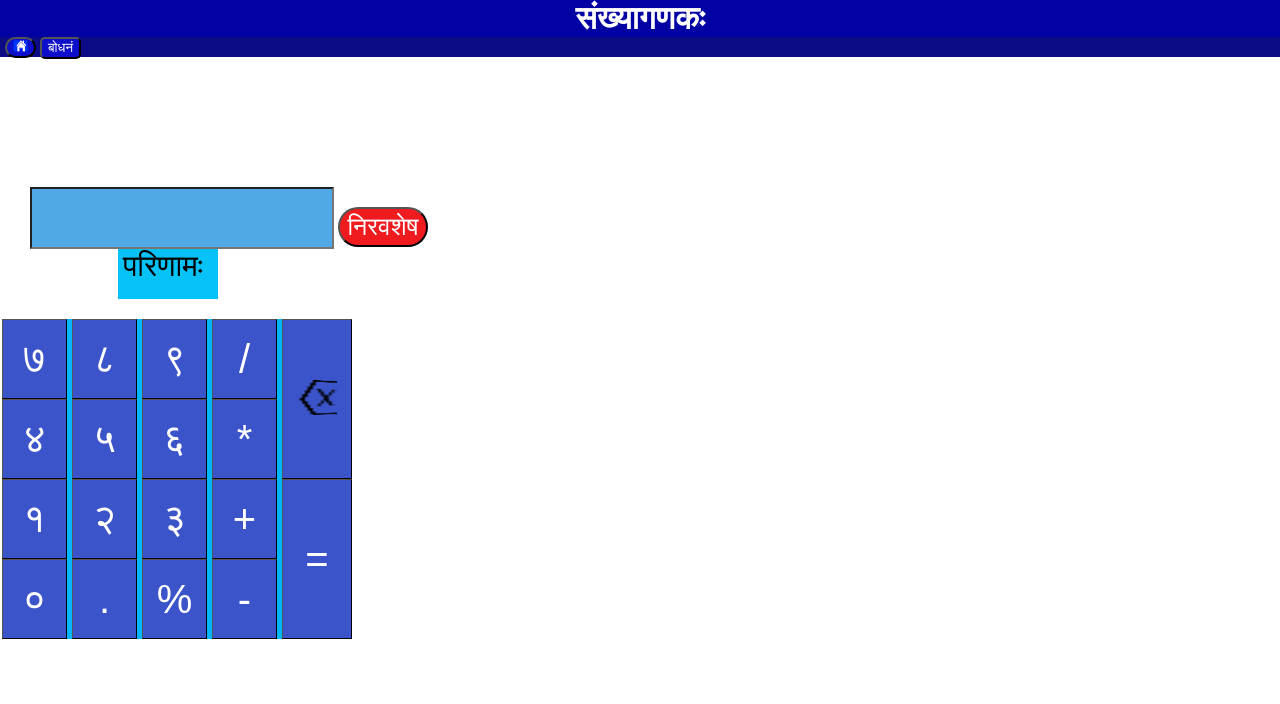
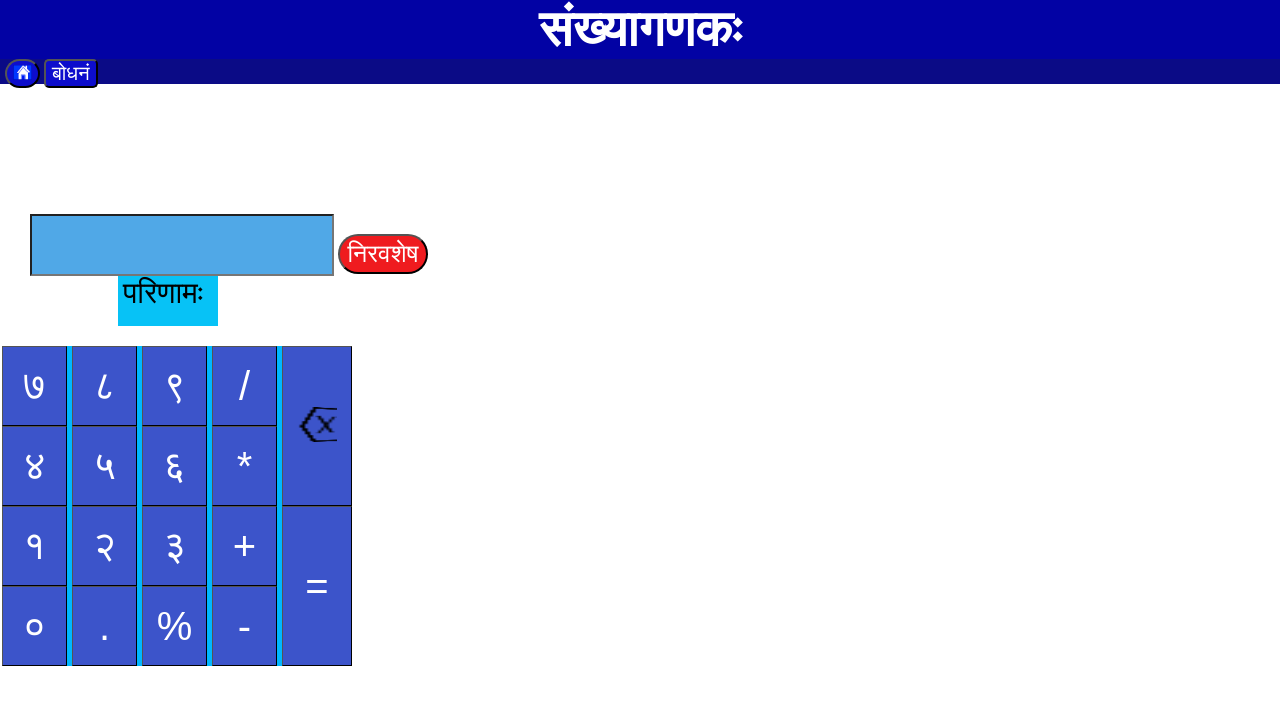
Before and after one commit to csm-18/sanskrit-calculator, a plain HTML site: page index.html in a window 1280 px wide. Drawn offline with Linux system fonts and the light colour scheme.

Commit message:
down-header,home-btn,about-btn size increase

```diff
--- a/styles/index.css
+++ b/styles/index.css
@@ -8,28 +8,31 @@
 h1 {
     color: rgb(255, 255, 255);
     text-align: center;
+    font-size: 50px;
 
 }
 .down-header {
     padding-left: 5px;
     background-color: rgb(11, 11, 134);
-    height: 20px;
+    height: 25px;
 }
 
 .home {
     background-color: rgb(13, 13, 204);
 
     border-radius: 50px;
+    font-size: 20px;
 
 }
 .home-icon {
 
     background-color: rgb(255, 255, 255);
-    height: 12px;
-    width: 15px;
+    height: 15px;
+    width: 19px;
 }
 .about {
     border-radius: 5px;
     color: rgb(255, 255, 255);
     background-color: rgb(13, 13, 204);
+    font-size: 20px;
 }
```
